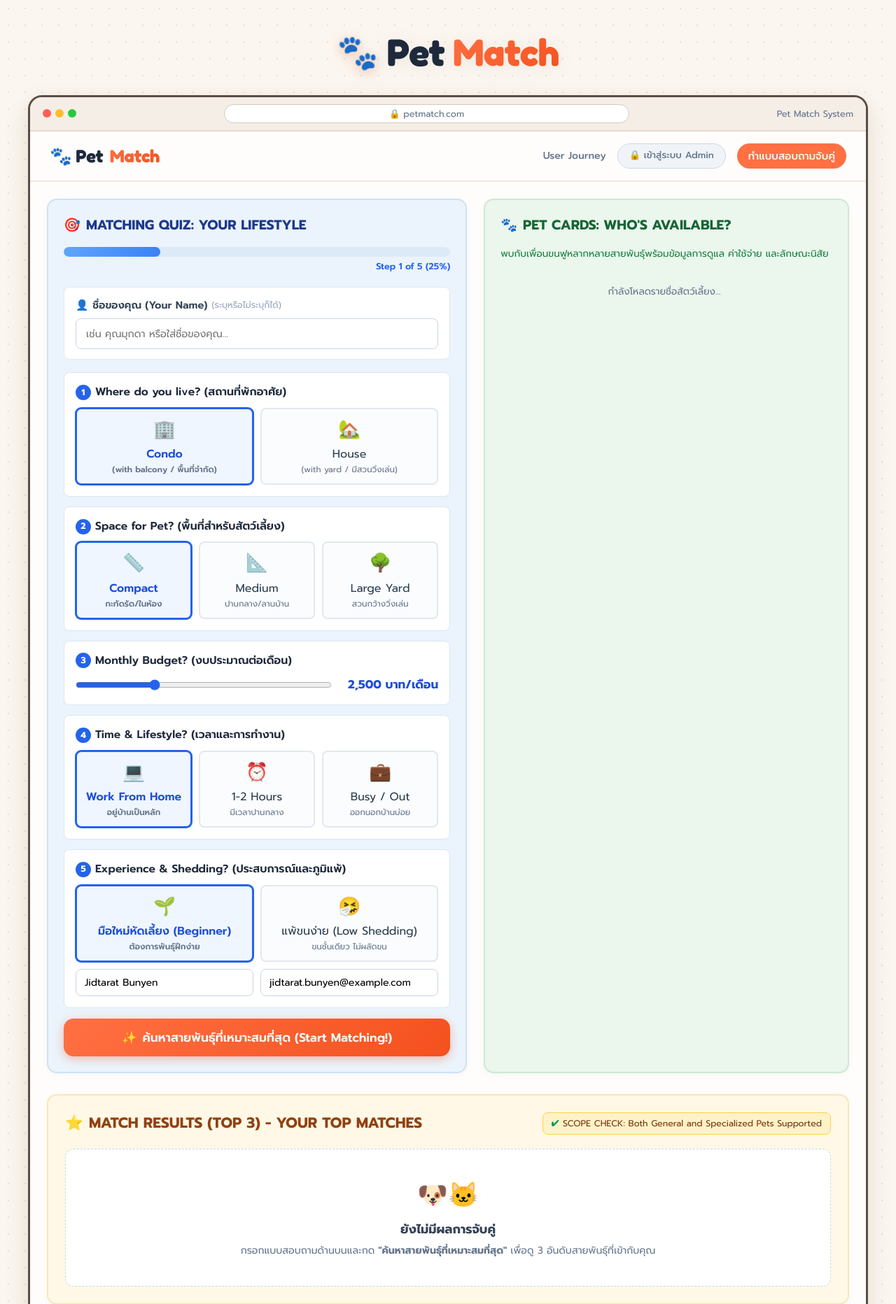
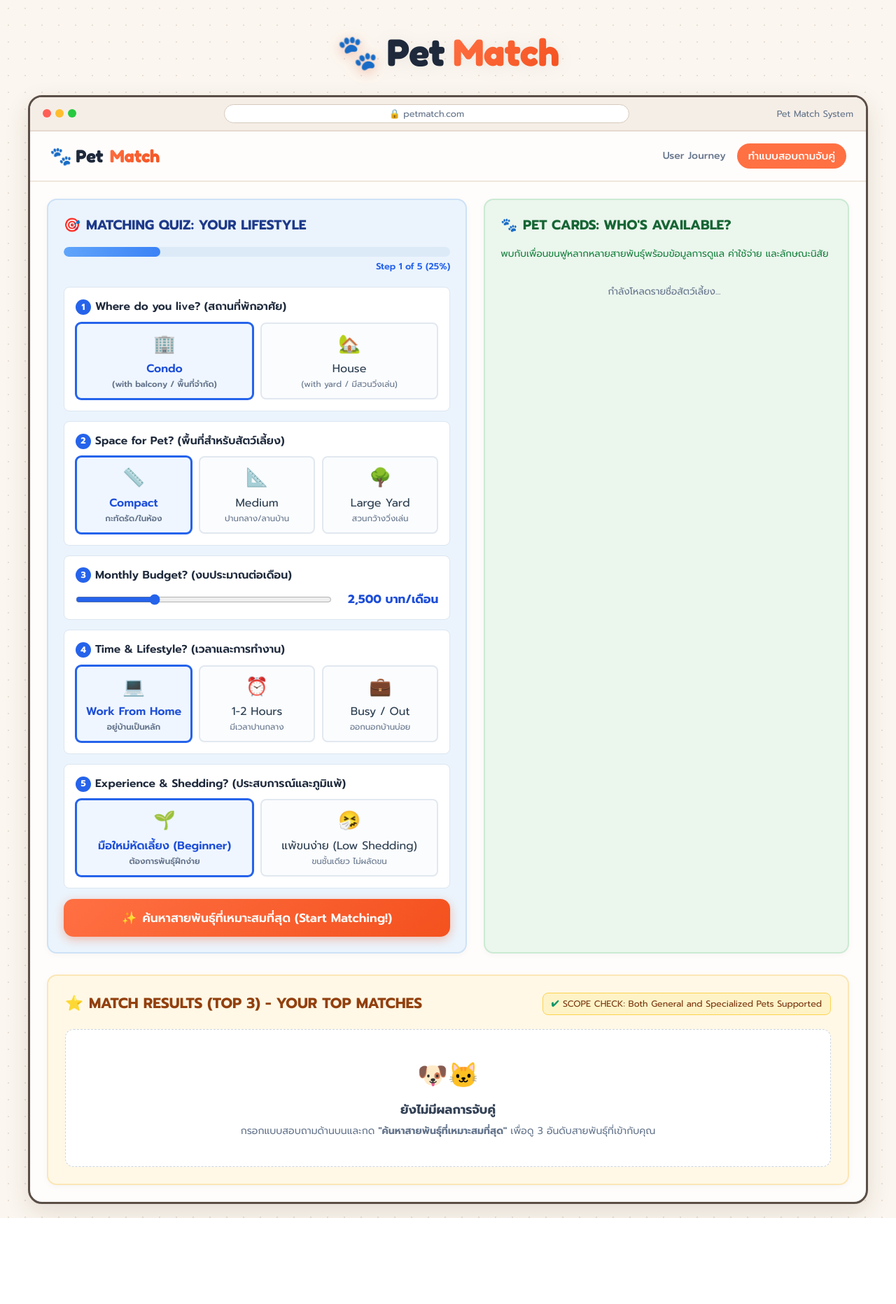
Before and after one commit to WanidaSrikaew/petmatch, a Django app: page / in a window 1280 px wide. Shown: the top 1864 px of the page at 70% size. After the commit the page ends 1741 px from the top, so only its background shows below. Run offline with Django 5.2, Linux system fonts and the light colour scheme; data that the repository does not hold is empty.

Commit message:
Remove name/email inputs from quiz and completely remove admin buttons from public navbar

```diff
--- a/templates/index.html
+++ b/templates/index.html
@@ -747,12 +747,6 @@
       </a>
       <div class="nav-links">
         <span style="font-size: 0.88rem; color: #64748B; font-weight: 500;">User Journey</span>
-        {% if request.user.is_authenticated and request.user.is_staff %}
-          <a href="/backoffice/" class="nav-btn secondary">⚙️ Admin Backoffice</a>
-          <a href="/logout/" class="nav-btn secondary" style="color: #EF4444; border-color: #FCA5A5; font-size: 0.82rem;">🚪 ออกจากระบบ ({{ request.user.username }})</a>
-        {% else %}
-          <a href="/admin/login/?next=/backoffice/" class="nav-btn secondary" title="เฉพาะผู้ดูแลระบบ" style="font-size: 0.82rem; color: #64748B;">🔒 เข้าสู่ระบบ Admin</a>
-        {% endif %}
         <a href="#quiz-section" class="nav-btn primary">ทำแบบสอบถามจับคู่</a>
       </div>
     </div>
@@ -776,14 +770,6 @@
           </div>
 
           <form id="matchingQuizForm">
-            <!-- User Information (Optional) -->
-            <div class="quiz-step" style="background: #FFFFFF; border: 1px solid #E2E8F0; border-radius: var(--radius-sm); padding: 14px 16px; margin-bottom: 18px;">
-              <div style="font-weight: 600; color: #334155; margin-bottom: 8px; font-size: 0.92rem; display: flex; align-items: center; gap: 6px;">
-                <span>👤</span> ชื่อของคุณ (Your Name) <span style="font-weight: 400; color: #94A3B8; font-size: 0.78rem;">(ระบุหรือไม่ระบุก็ได้)</span>
-              </div>
-              <input type="text" name="full_name" id="user_full_name" placeholder="เช่น คุณมุกดา หรือใส่ชื่อของคุณ..." style="width: 100%; padding: 10px 14px; border: 1px solid #CBD5E1; border-radius: var(--radius-sm); font-size: 0.9rem; font-family: inherit; outline: none;">
-            </div>
-
             <!-- Question 1: Where do you live? -->
             <div class="quiz-step">
               <div class="question-title">
@@ -884,12 +870,6 @@
               </div>
               <input type="hidden" name="experience" id="experience" value="New">
               <input type="hidden" name="allergy_concern" id="allergy_concern" value="No">
-
-              <!-- Optional User Info for Profile DB Record -->
-              <div class="input-grid">
-                <input type="text" name="full_name" class="input-field" placeholder="ชื่อผู้ใช้งาน (เช่น Jidtarat)" value="Jidtarat Bunyen">
-                <input type="email" name="email" class="input-field" placeholder="อีเมล (เช่น user@example.com)" value="jidtarat.bunyen@example.com">
-              </div>
             </div>
 
             <!-- Match Button -->
```
